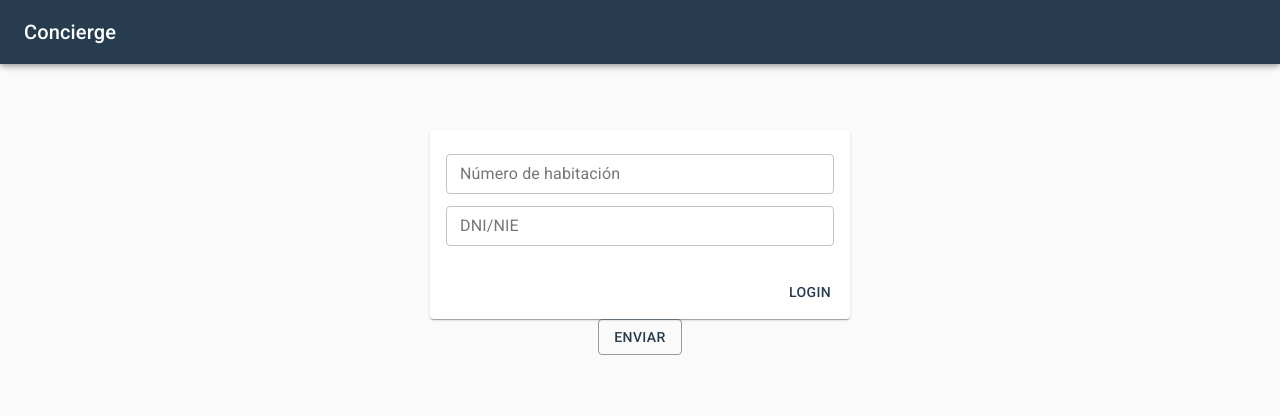
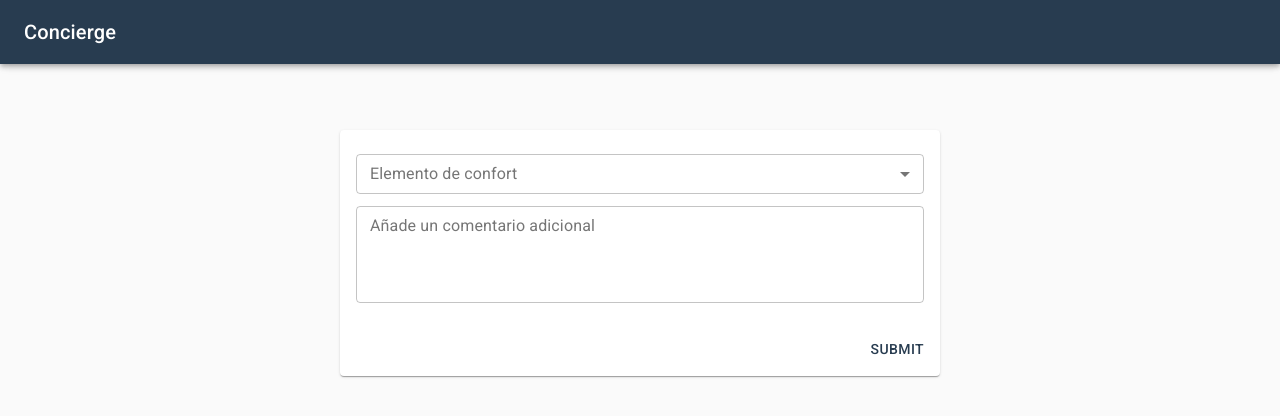
Before and after one commit to pabloi09/concierge, a React (Create React App) app in the folder concierge-client/: page /servicio-habitaciones/confort in a window 1280 px wide. Before the commit this address led to /login. Shown: the top 416 px of the page. Built offline with nearby package versions, Linux system fonts and the light colour scheme.

Commit message:
Added ComfortForm UI

```diff
--- /dev/null
+++ b/concierge-client/src/components/ComfortForm.js
@@ -0,0 +1,132 @@
+import React from "react";
+import { withFormik } from "formik";
+import * as Yup from "yup";
+import { withStyles } from "@material-ui/core";
+import { comfort } from "../constants/comfort";
+
+import {
+    Card,
+    CardContent,
+    CardActions,
+    TextField,
+    Button,
+    MenuItem
+} from '@material-ui/core';
+
+const styles = () => ({
+    card: {
+        minWidth: 600,
+        marginTop: 50
+    },
+    container: {
+        display: "Flex",
+        justifyContent: "center"
+    },
+    actions: {
+        float: "right"
+    },
+});
+
+const form = props => {
+    const {
+        classes,
+        values,
+        touched,
+        errors,
+        isSubmitting,
+        handleChange,
+        handleBlur,
+        handleSubmit
+    } = props;
+
+    const handleSelect = (event, ...args)=>{
+        values.element = event.target.value
+        handleChange(event,args)
+
+    }
+    return (
+        <div className={classes.container}>
+            <form onSubmit={handleSubmit}>
+                <Card className={classes.card}>
+                    <CardContent>
+                        <TextField
+                            id="element"
+                            name="element"
+                            label="Elemento de confort"
+                            select
+                            value={values.element}
+                            onChange={handleSelect}
+                            onBlur={handleBlur}
+                            helperText={touched.element ? errors.element : ""}
+                            error={touched.element && Boolean(errors.element)}
+                            margin="dense"
+                            variant="outlined"
+                            fullWidth
+                        >
+                        {comfort.map((option)=>(
+                            <MenuItem key = {option.value} value = {option.value}>
+                                {option.label}
+                            </MenuItem>
+                        ))}
+                        </TextField>
+                        <TextField
+                            id="comment"
+                            name="comment"
+                            label="Añade un comentario adicional"
+                            value={values.comment}
+                            onChange={handleChange}
+                            onBlur={handleBlur}
+                            helperText={touched.comment ? errors.comment : ""}
+                            error={touched.comment && Boolean(errors.comment)}
+                            margin="dense"
+                            variant="outlined"
+                            multiline
+                            fullWidth
+                            rows="4"
+                        />
+                    </CardContent>
+                    <CardActions className={classes.actions}>
+                        <Button type="submit" color="primary" disabled={isSubmitting}>
+                            Submit
+                        </Button>
+                    </CardActions>
+                </Card>
+            </form>
+        </div>
+    );
+};
+
+const ComfortForm = withFormik({
+    mapPropsToValues: ({
+        element,
+        comment,
+    }) => {
+        return {
+            element: element || "",
+            comment: comment || "",
+        };
+    },
+
+    validationSchema: Yup.object().shape({
+        element: Yup.string()
+            .required("Seleccione un elemento de comfort")
+            .test("isDefault", "Inyección de código detectada",
+                function(value) {
+                    if(value !== ""){
+                        return comfort.reduce((acumulator = false, element)=> acumulator = acumulator || (element["value"] === value))
+                    }
+                    return false
+                })
+
+        }),
+
+    handleSubmit: (values, { setSubmitting }) => {
+        setTimeout(() => {
+            // submit to the server
+            alert(JSON.stringify(values, null, 2));
+            setSubmitting(false);
+        }, 1000);
+    }
+})(form);
+
+export default withStyles(styles)(ComfortForm);
--- a/concierge-client/src/components/RoomServicePage.js
+++ b/concierge-client/src/components/RoomServicePage.js
@@ -1,11 +1,26 @@
 import React, { Component } from 'react';
 import GridComponent from './GridComponent';
 import {roomservices} from '../constants/roomservices'
+import {
+    BrowserRouter as Router,
+    Switch,
+    Route,
+  } from "react-router-dom";
+import ComfortForm from "./ComfortForm"
 
 class RoomServicePage extends Component {
     render() {
         return (
-            <GridComponent data={roomservices} logged={this.props.logged}/>
+            <Router>
+                <Switch>
+                    <Route path="/servicio-habitaciones/confort">
+                        <ComfortForm/>
+                    </Route>
+                    <Route path="/servicio-habitaciones">
+                        <GridComponent data={roomservices} logged={this.props.logged}/>
+                    </Route>
+                </Switch>
+            </Router>
         );
     }
 }
--- /dev/null
+++ b/concierge-client/src/constants/comfort.js
@@ -0,0 +1,19 @@
+const header = "Como cliente solicito "
+export const comfort = [
+    {
+        value: header + "una almohada extra",
+        label: "Almohada extra"
+    },
+    {
+        value: header + "una toalla de ducha",
+        label: "Toalla de ducha"
+    },
+    {
+        value: header + "un pack de higiene",
+        label: "Champú, gel, pasta de dientes..."
+    },
+    {
+        value: header + "una manta extra",
+        label: "Manta extra"
+    },
+]
```
